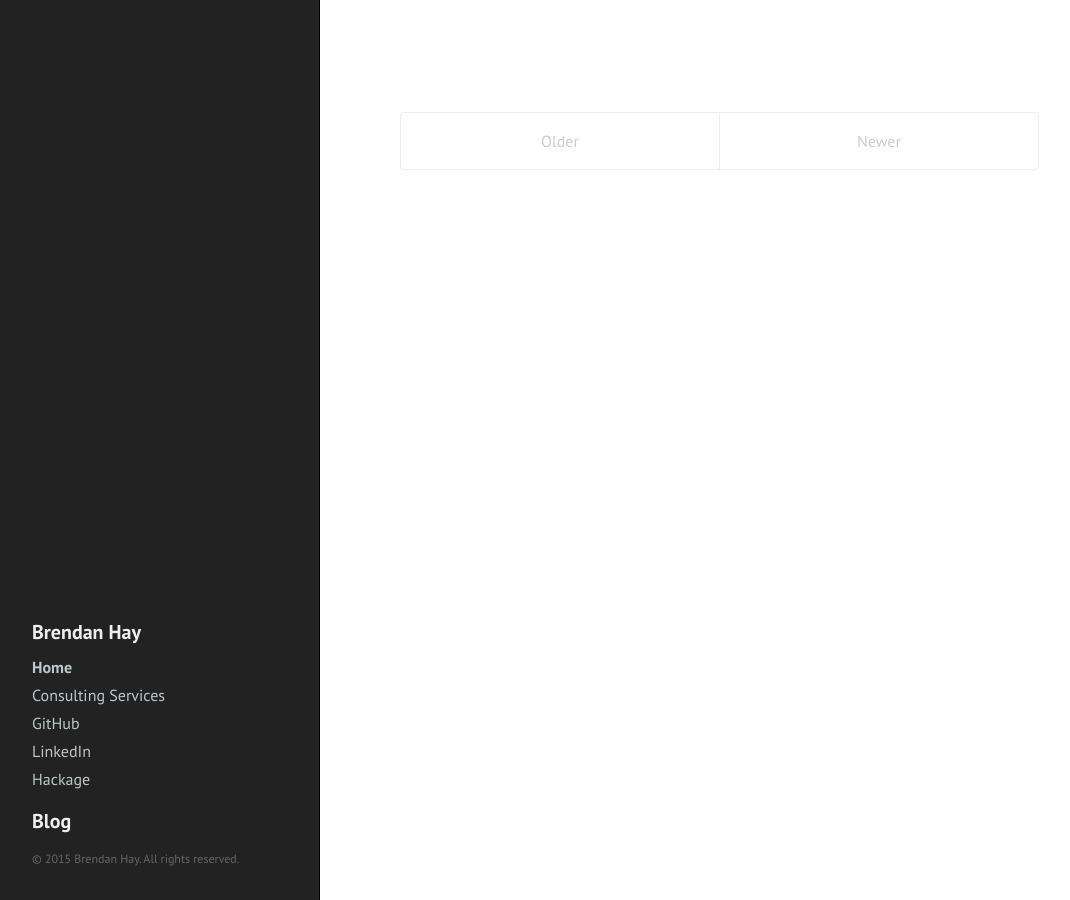
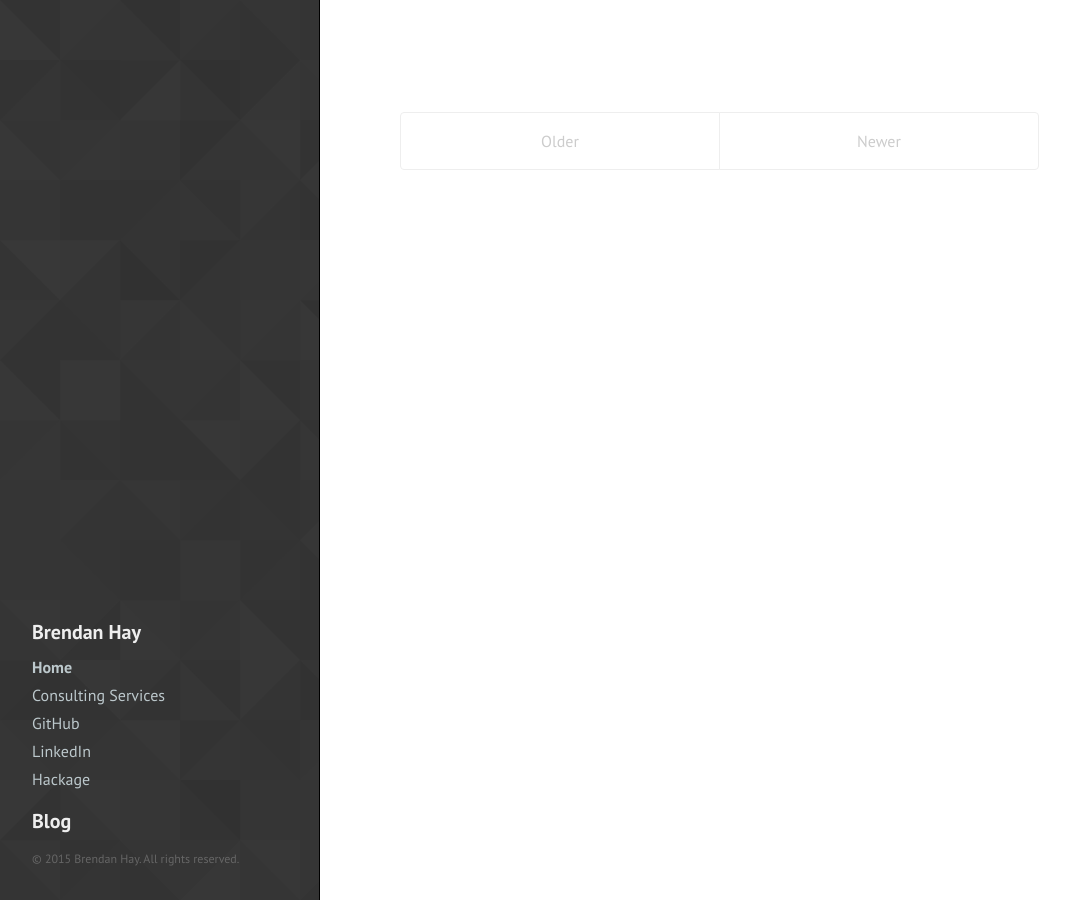
Before and after one commit to brendanhay/brendanhay.github.io, a Jekyll site: the page built from index.html, in a window 1280 px wide. Shown: the whole page, without its empty margins (0-1070 px from the left). Built offline with Jekyll 4.4.1, drawn with Linux system fonts in a browser that asks for light colours; the list of posts is cut into pages by our own code.

Commit message:
Updating

```diff
--- a/public/css/hyde.css
+++ b/public/css/hyde.css
@@ -63,6 +63,7 @@ html {
   padding: 2rem 1rem;
   color: rgba(255,255,255,.5);
   background-color: #222;
+  background-image: url('/public/sidebar.png');
   border-right: solid 1px #000;
 }
 
```
Also changed, not shown: public/sidebar.png (added).
